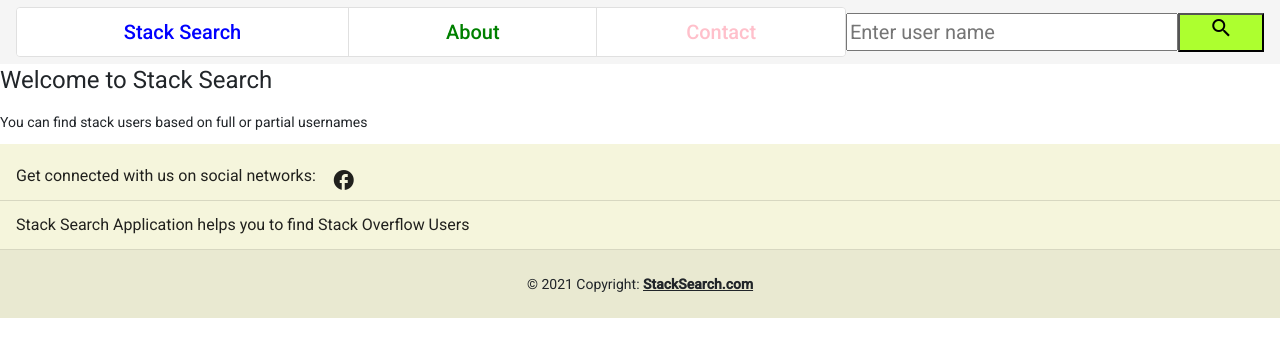
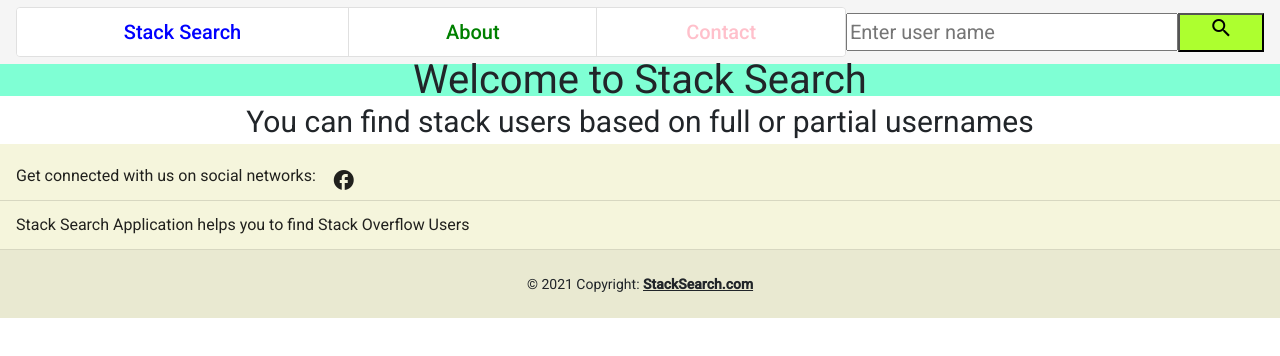
Before and after one commit to Shree9/stack-search-app, an Angular app: page /about in a window 1280 px wide. Shown: the top 356 px of the page. Built offline with nearby package versions, Linux system fonts and the light colour scheme.

Commit message:
comments and styling

```diff
--- a/src/app/app.component.html
+++ b/src/app/app.component.html
@@ -1,6 +1,3 @@
 <app-navbar></app-navbar>
-
 <router-outlet></router-outlet>
-
-
 <app-footer></app-footer>
--- a/src/app/app.component.ts
+++ b/src/app/app.component.ts
@@ -1,5 +1,6 @@
 import { Component } from '@angular/core';
 
+// Our Stack Search App's root component
 @Component({
   selector: 'app-root',
   templateUrl: './app.component.html'
--- a/src/app/app.module.ts
+++ b/src/app/app.module.ts
@@ -12,13 +12,16 @@
 import { MatListModule } from '@angular/material/list';
 import {MatButtonToggleModule} from '@angular/material/button-toggle'
 
+
 @NgModule({
+  // All components that make up app module
   declarations: [
     AppComponent,
     NavbarComponent,
     FooterComponent,
     routingComponents
   ],
+  // Imports for material styles, forms, routing
   imports: [
     BrowserModule,
     MatButtonModule,
@@ -29,7 +32,9 @@
     FormsModule,
     AppRoutingModule
   ],
+  // our app's service providers
   providers: [UserService],
+  // main component start with presenting this view
   bootstrap: [AppComponent]
 })
 export class AppModule { }
--- a/src/components/about/about.component.html
+++ b/src/components/about/about.component.html
@@ -1,6 +1,6 @@
 <div>
 
-<h1> Welcome to Stack Search</h1>
-<p> You can find  stack users based on full or partial usernames </p>
+<h1 style="text-align:center;font-size:40px;background-color:aquamarine;"> Welcome to Stack Search</h1>
+<p style="text-align:center;font-size:30px;"> You can find  stack users based on full or partial usernames </p>
 
 </div>
--- a/src/components/navbar/navbar.component.ts
+++ b/src/components/navbar/navbar.component.ts
@@ -7,14 +7,18 @@
 })
 export class NavbarComponent implements OnInit {
 
+  // our inpur parameter (two way binding between component and DOM)
   displayName : string = '';
+
+  // inject router as dependency
   constructor(private _router : Router) { }
 
 
   ngOnInit(): void {
   }
 
-
+  // Gets displayName in input text field and calls UserList Component
+  // also passes value displayName state property of  UserList Component
   onSubmit() {
     console.log(this.displayName);
     //The router only destroys and recreates the component when it navigates to a different route.
--- a/src/components/user-list/user-list.component.ts
+++ b/src/components/user-list/user-list.component.ts
@@ -10,26 +10,24 @@
 export class UserListComponent implements OnInit {
   users: IUser[] = [];
 
-  sample: any = [];
-  userListError = '';
   displayName: string = '';
 
-
+  // get the displayName passed by NavbarComponent as a state property
   constructor(private _router: Router, private _userService: UserService) {
-
     this.displayName =
       this._router.getCurrentNavigation()?.extras.state?.['displayName'];
 
   }
 
-
+  // when app navigates to this route(compomnent)
+  // we connect with stack exchange api and
+  // get list of users based on the displayName
   ngOnInit(): void {
     console.log(this.displayName);
-    // it is fecthing the data but i couldnt figure out why it is not storing it in this.users
-    // i was not waiting for an async function to stop. So, I created a new method and called it here.
     this.getResults();
   }
 
+  // since getUserByDisplayName is asynchronous we need to await for outcome
   async getResults() {
     this.users = await this._userService.getUsersByDisplayName(
       this.displayName
@@ -37,6 +35,7 @@
     console.log(this.users);
   }
 
+  // when an user name is clicked re-route to user-details page/component
   getDetails(user: IUser) {
     this._router.navigate(['/user-details'], { state: { user: user } });
   }
--- a/src/services/user.service.ts
+++ b/src/services/user.service.ts
@@ -10,7 +10,8 @@
 
   constructor() {}
 
-
+  // asynchronusly calls stackexchange api using input param 'displayName'
+  // note the response will in descending order of their reputation.
   async getUsersByDisplayName(displayName: string) {
     // improved -- utilizing default filters from stack exchange api
 
```
